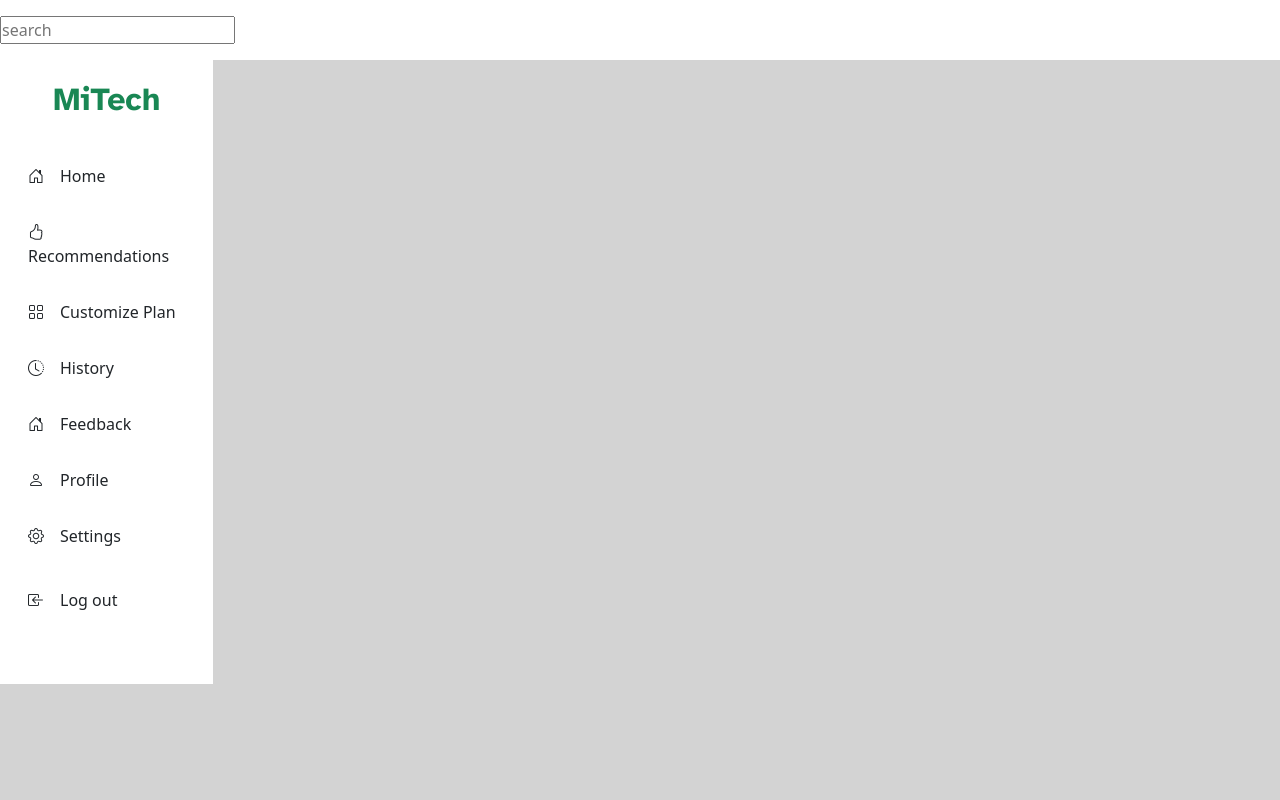
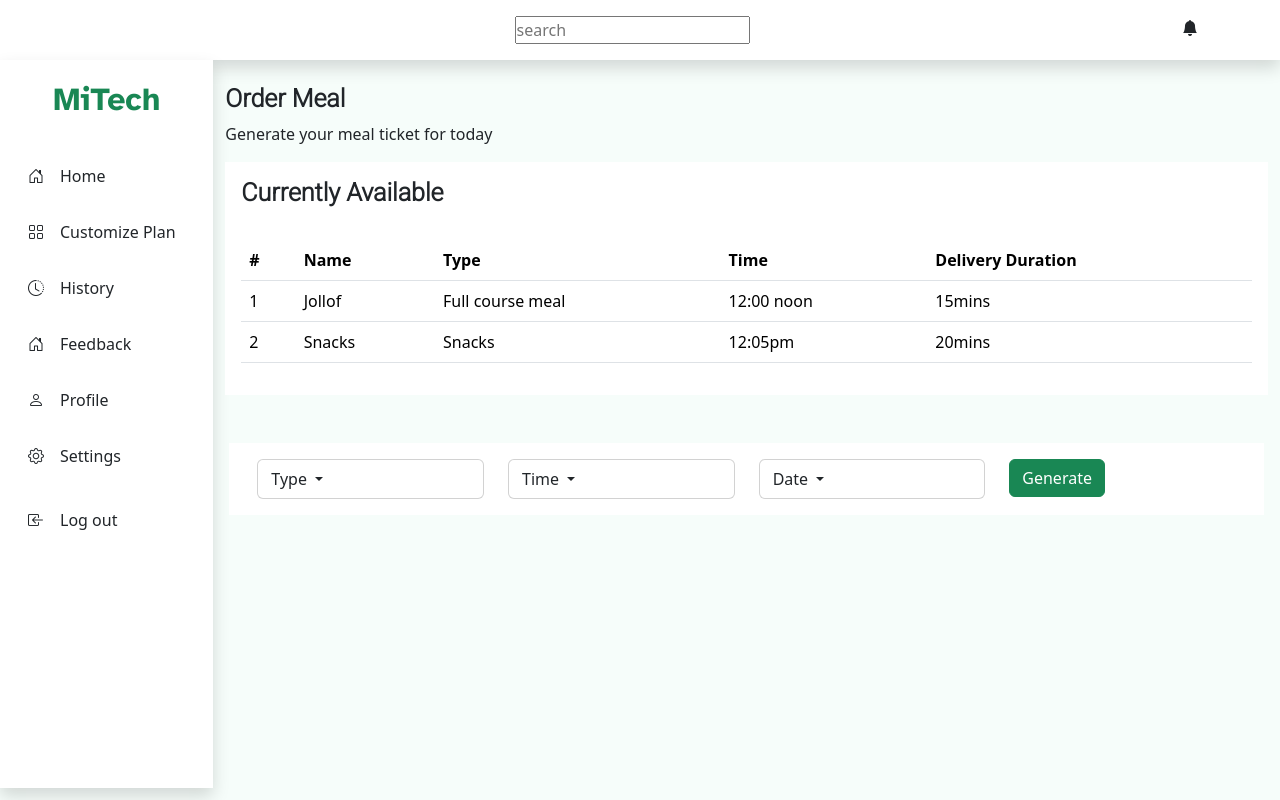
Before and after one commit to sandramakis/Beerkathon-project, a plain HTML site: page main/employeedashboard.html in a window 1280 px wide. Drawn offline with nearby package versions, Linux system fonts and the light colour scheme.

Commit message:
fix: employee dashboard

```diff
--- a/index.css
+++ b/index.css
@@ -49,7 +49,7 @@
     height: 100% !important;
 }
 .employeedashboard{
-    background-color: #D3D3D3;
+    background-color: #F6FDFA;
 }
 .logo{
     font-family: 'Atkinson Hyperlegible', sans-serif;
@@ -65,6 +65,17 @@
 .bi:hover{
     color: white !important;
 }
-.sec-log{
+.sidebar{
+    height: 80vh;
+}
+.header h2{
+    font-family: 'Roboto', sans-serif;
+    font-weight: 800;
+    font-size: 25px;
+}
+.available h3{
+    font-family: 'Roboto', sans-serif;
+    font-weight: 800;
+    font-size: 25px;
 
 }
--- a/main/employeedashboard.html
+++ b/main/employeedashboard.html
@@ -11,23 +11,26 @@
         <link rel="stylesheet" href="../index.css">
 </head>
 <body class="employeedashboard">
-    <header class="bg-body header-input py-3">
-        <input type="text" name="search" id="search" placeholder="search" class="mx-auto">
+    <header class="bg-body header-input py-3 shadow ">
+        <div class="container d-flex justify-content-between align-content-center">
+            <input type="text" name="search" id="search" placeholder="search" class="mx-auto">
+            <div class="right-side">
+                <i class="bi bi-bell-fill"></i>
+            </div>
+        </div>
+
     </header>
     <div class="container-fluid">
         <div class="row">
             <!-- Sidebar -->
-            <div class="col-md-2 bg-body sidebar h-100">
+            <div class="col-md-2 bg-body sidebar shadow  h-100">
                 <div class="logo pt-3 pb-4 text-center">
                     <a class="text-decoration-none text-success" href="#">MiTech</a>
                 </div>
-                <div class="sidebar-sticky pb-5">
+                <div class="sidebar-sticky sidebar pb-5">
                     <ul class="nav flex-column">
                         <li class="nav-item py-2">
                             <a class="nav-link text-decoration-none text-dark" href="#"><i class="bi bi-house-door pe-3"></i>Home</a>
-                        </li>
-                        <li class="nav-item py-2">
-                            <a class="nav-link text-decoration-none text-dark" href="#"><i class="bi bi-hand-thumbs-up pe-3"></i>Recommendations</a>
                         </li>
                         <li class="nav-item py-2">
                             <a class="nav-link text-decoration-none text-dark" href="#"><i class="bi bi-grid pe-3"></i>Customize Plan</a>
@@ -45,11 +48,95 @@
                             <a class="nav-link text-decoration-none text-dark" href="#"><i class="bi bi-gear pe-3"></i>Settings</a>
                         </li>
                         <li class="nav-item py-3">
-                            <a class="nav-link text-decoration-none text-dark" href="#"><i class="bi bi-box-arrow-in-left pe-3"></i>Log out</a>
+                            <a class="nav-link text-decoration-none text-dark" href="../landing/index.html"><i class="bi bi-box-arrow-in-left pe-3"></i>Log out</a>
                         </li>
                     </ul>
                 </div>
             </div>
+            <div class="col-md-10">
+                <section class="pt-4">
+                    <div class="header">
+                        <h2>Order Meal</h2>
+                        <p>Generate your meal ticket for today</p>
+                    </div>
+                    <div class="available bg-body p-3">
+                        <h3 class="pb-4">Currently Available</h3>
+                        <div class="table-responsive">
+                            <table class="table">
+                                <thead class="bg-success">
+                                    <tr>
+                                        <th scope="col">#</th>
+                                        <th scope="col">Name</th>
+                                        <th scope="col">Type</th>
+                                        <th scope="col">Time</th>
+                                        <th scope="col">Delivery Duration</th>
+                                    </tr>
+                                </thead>
+                                <tbody>
+                                    <tr>
+                                        <td>1</td>
+                                        <td>Jollof</td>
+                                        <td>Full course meal</td>
+                                        <td>12:00 noon</td>
+                                        <td>15mins</td>
+                                    </tr>
+                                    <tr>
+                                        <td>2</td>
+                                        <td>Snacks</td>
+                                        <td>Snacks</td>
+                                        <td>12:05pm</td>
+                                        <td>20mins</td>
+                                    </tr>
+                                </tbody>
+                            </table>
+                        </div>
+                    </div>
+                    <div class="row bg-body mt-5 mx-1 p-3">
+                        <div class="col-3">
+                            <div class="card">
+                                <div class="dropdown">
+                                    <button class="btn dropdown-toggle" type="button" data-bs-toggle="dropdown" aria-expanded="false">
+                                        Type
+                                    </button>
+                                    <ul class="dropdown-menu">
+                                        <li><a class="dropdown-item" href="#">Jollof</a></li>
+                                        <li><a class="dropdown-item" href="#">Snacks</a></li>
+                                        <li><a class="dropdown-item" href="#">Amala</a></li>
+                                        <li><a class="dropdown-item" href="#">Fried rice</a></li>
+                                        <li><a class="dropdown-item" href="#">Shawama</a></li>
+                                        <li><a class="dropdown-item" href="#">Beans</a></li>
+                                    </ul>
+                                </div>
+                            </div>
+
+                        </div>
+                        <div class="col-3">
+                            <div class="card">
+                                <div class="dropdown">
+                                    <button class="btn dropdown-toggle" type="button" data-bs-toggle="dropdown" aria-expanded="false">
+                                        Time
+                                    </button>
+                                    <input type="time" name="time" id="time" class="dropdown-menu">
+                                </div>
+                            </div>
+                        </div>
+                        <div class="col-3">
+                            <div class="card">
+                                <div class="dropdown">
+                                    <button class="btn dropdown-toggle" type="button" data-bs-toggle="dropdown" aria-expanded="false">
+                                        Date
+                                    </button>
+                                    <input type="date" name="date" id="date" class="dropdown-menu">
+                                </div>
+                            </div>
+                        </div>
+                        <div class="col-3">
+                            <button type="button" class="btn btn-success">Generate</button>
+                        </div>
+                    </div>
+                </section>
+            </div>
+        </div>
     </div>
     <script src="https://cdn.jsdelivr.net/npm/bootstrap@5.3.0-alpha2/dist/js/bootstrap.bundle.min.js"
         integrity="sha384-qKXV1j0HvMUeCBQ+QVp7JcfGl760yU08IQ+GpUo5hlbpg51QRiuqHAJz8+BrxE/N"
```
Also changed, not shown: landing/index.html (+6 -7 lines), main/customize.html (added, +16 -0 lines).
